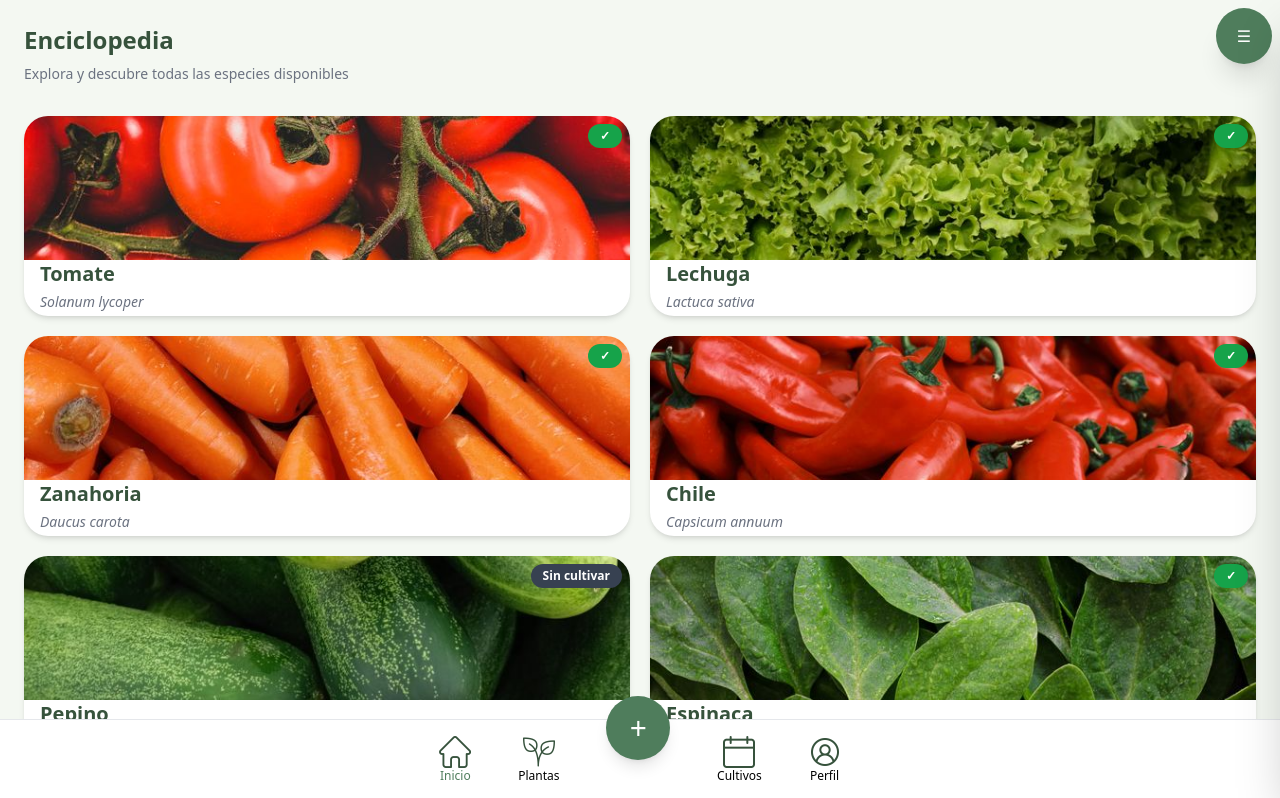
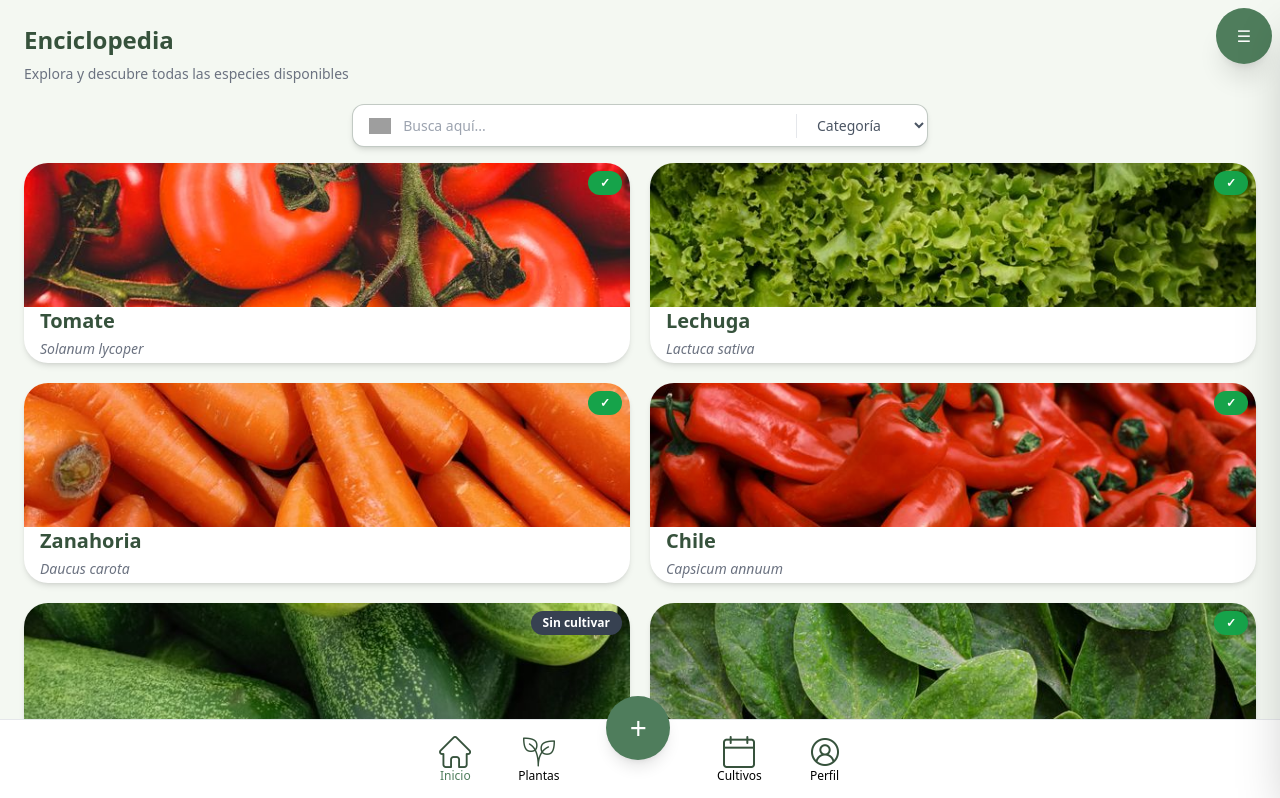
Before and after one commit to LegaspiRicardo/huertia4, an Angular app: page /plants in a window 1280 px wide. Shown: the top 798 px of the page. Built offline with nearby package versions, Linux system fonts and the light colour scheme; grey boxes are pictures that could not be loaded.

Commit message:
Add files via upload

```diff
--- a/src/app/features/dashboard/dashboard.component.html
+++ b/src/app/features/dashboard/dashboard.component.html
@@ -90,6 +90,22 @@
             <div class="flex items-center justify-between rounded-2xl bg-white p-4 shadow">
                 <div>
                     <h3 class="font-semibold flex">
+                        <img src="/mariquita.png" alt="" class="w-6 h-6 mr-2">
+                        Fumigada
+                    </h3>
+                    <p class="text-sm text-gray-500">
+                        Tomate Cherry  || (Mosca blanca)
+                    </p>
+                </div>
+
+                <span class="text-sm text-gray-400">
+                    Hoy
+                </span>
+            </div>
+
+            <div class="flex items-center justify-between rounded-2xl bg-white p-4 shadow">
+                <div>
+                    <h3 class="font-semibold flex">
                         <img src="/gotaVerde.png" alt="" class="w-6 h-6 mr-2">
                         Riego realizado
                     </h3>
--- a/src/app/features/plants/pages/plants/plants.component.html
+++ b/src/app/features/plants/pages/plants/plants.component.html
@@ -13,6 +13,40 @@
         </p>
 
     </header>
+<section class="px-6 mt-1">
+  <div class="flex items-center w-full max-w-xl mx-auto rounded-xl shadow-md border border-[#36523C]/30 bg-white overflow-hidden transition-all focus-within:ring-2 focus-within:ring-[#36523C]">
+
+    <!-- Lupa como ícono fijo -->
+    <span class="pl-4 text-gray-400">
+      <img src="/lupaVerde.png" alt="" class="w-8 h-4">
+    </span>
+
+    <!-- Input de Búsqueda -->
+    <input
+      type="search"
+      placeholder="Busca aquí..."
+      class="w-full px-3 py-2.5 text-sm text-gray-700 bg-transparent focus:outline-none placeholder:text-gray-400"
+    />
+
+    <!-- Separador sutil -->
+    <div class="h-6 w-[1px] bg-gray-200"></div>
+
+    <!-- Selector de Categorías -->
+    <select
+      name="categoria"
+      id="categoria"
+      class="px-4 py-2.5 text-sm font-medium text-gray-600 bg-transparent border-none focus:outline-none cursor-pointer hover:text-[#36523C] transition-colors"
+    >
+      <option value="selecciona" disabled selected>Categoría</option>
+      <option value="todas">Todas</option>
+      <option value="arboles">Árboles</option>
+      <option value="frutales">Frutales</option>
+      <option value="medicinales">Medicinales</option>
+      <option value="hortalizas">Hortalizas</option>
+    </select>
+
+  </div>
+</section>
 
     <section class="mt-4 grid grid-cols-2 gap-5 px-6">
 
--- a/src/app/shared/components/floating-menu/floating-menu.component.html
+++ b/src/app/shared/components/floating-menu/floating-menu.component.html
@@ -47,7 +47,7 @@
             (click)="closeMenu()"
             class="px-8 py-5 text-xl hover:bg-green-800 flex">
             <img src="/calendario.png" alt="Calendario" class="w-5 h-5 mt-1 mr-3">
-            Calendario
+            Cultivos
         </a>
 
         <a
```
